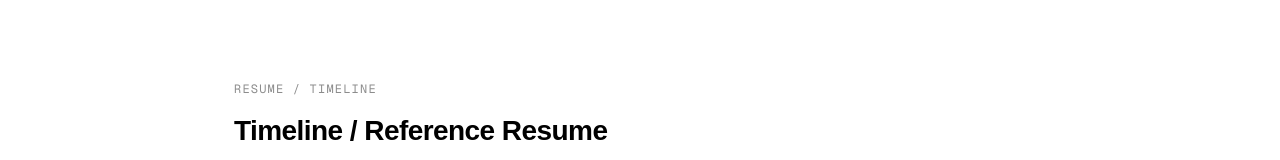
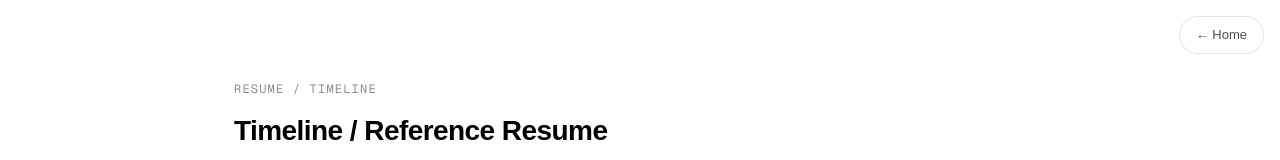
Before and after one commit to paulseongminpark/portfolio, a Next.js app: page /resume/timeline in a window 1280 px wide. Shown: the top 160 px of the page. Built offline with nearby package versions, Linux system fonts and the light colour scheme.

Commit message:
Add global Home button

```diff
--- /dev/null
+++ b/app/components/HomeButton.tsx
@@ -0,0 +1,24 @@
+'use client';
+
+import Link from 'next/link';
+import { usePathname } from 'next/navigation';
+
+export default function HomeButton() {
+  const pathname = usePathname();
+
+  // 버튼을 숨길 경로들 (홈은 기본 제외, Resume은 이미 "Back to Home"이 있어 제외)
+  const hidden = new Set<string>(['/', '/resume']);
+
+  if (!pathname || hidden.has(pathname)) return null;
+
+  return (
+    <div className="fixed right-4 top-4 z-50">
+      <Link
+        href="/"
+        className="inline-flex items-center gap-2 rounded-full border border-black/10 bg-white/80 px-4 py-2 text-[13px] font-medium text-black/70 backdrop-blur hover:bg-white transition"
+      >
+        ← Home
+      </Link>
+    </div>
+  );
+}
--- a/app/layout.tsx
+++ b/app/layout.tsx
@@ -1,9 +1,12 @@
+// app/layout.tsx
 import type { Metadata } from "next";
 import { Geist, Geist_Mono } from "next/font/google";
 import "./globals.css";
 
 import { Analytics } from "@vercel/analytics/react";
 import { SpeedInsights } from "@vercel/speed-insights/next";
+
+import HomeButton from "./components/HomeButton";
 
 const geistSans = Geist({
   variable: "--font-geist-sans",
@@ -28,9 +31,8 @@ export default function RootLayout({
 }>) {
   return (
     <html lang="ko">
-      <body
-        className={`${geistSans.variable} ${geistMono.variable} antialiased`}
-      >
+      <body className={`${geistSans.variable} ${geistMono.variable} antialiased`}>
+        <HomeButton />
         {children}
 
         {/* Vercel Web Analytics */}
```
